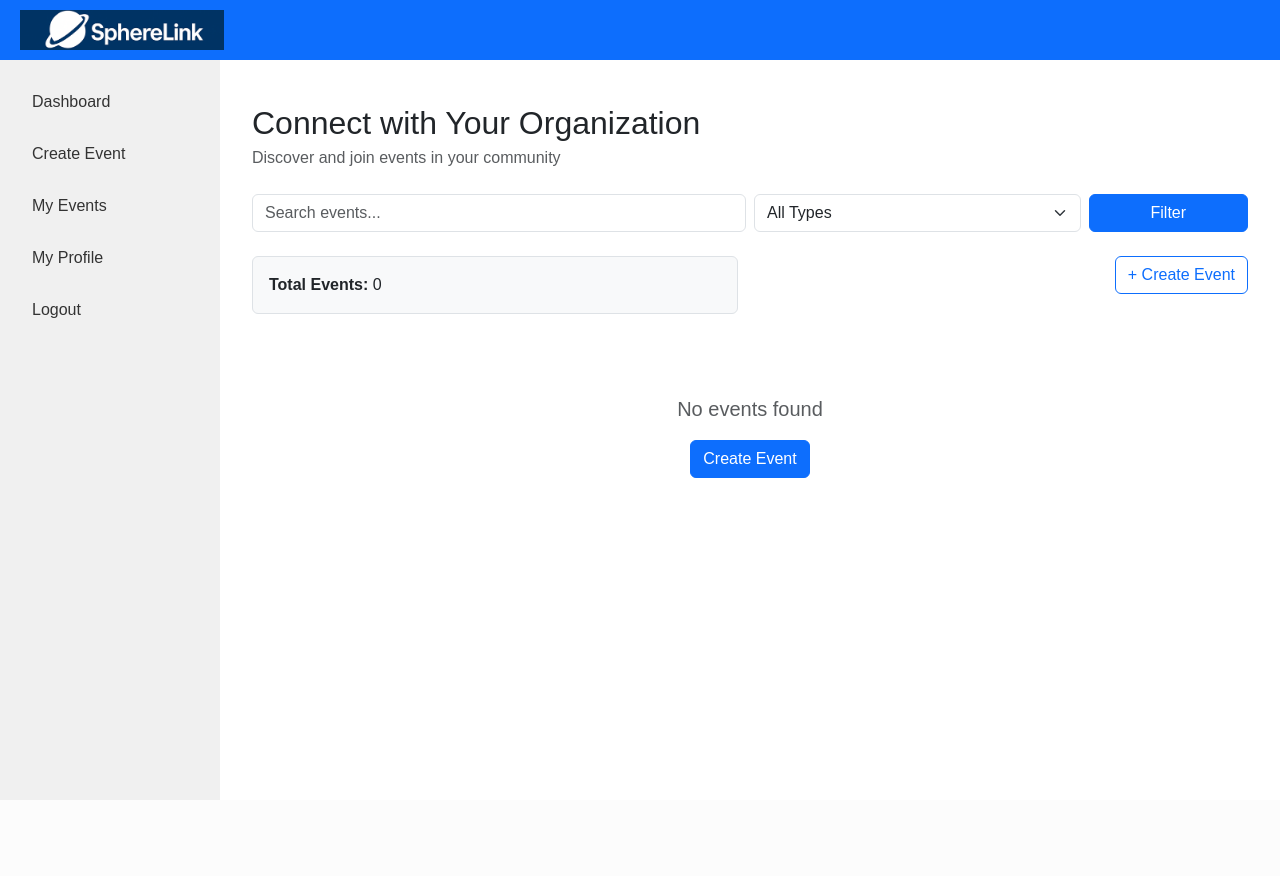
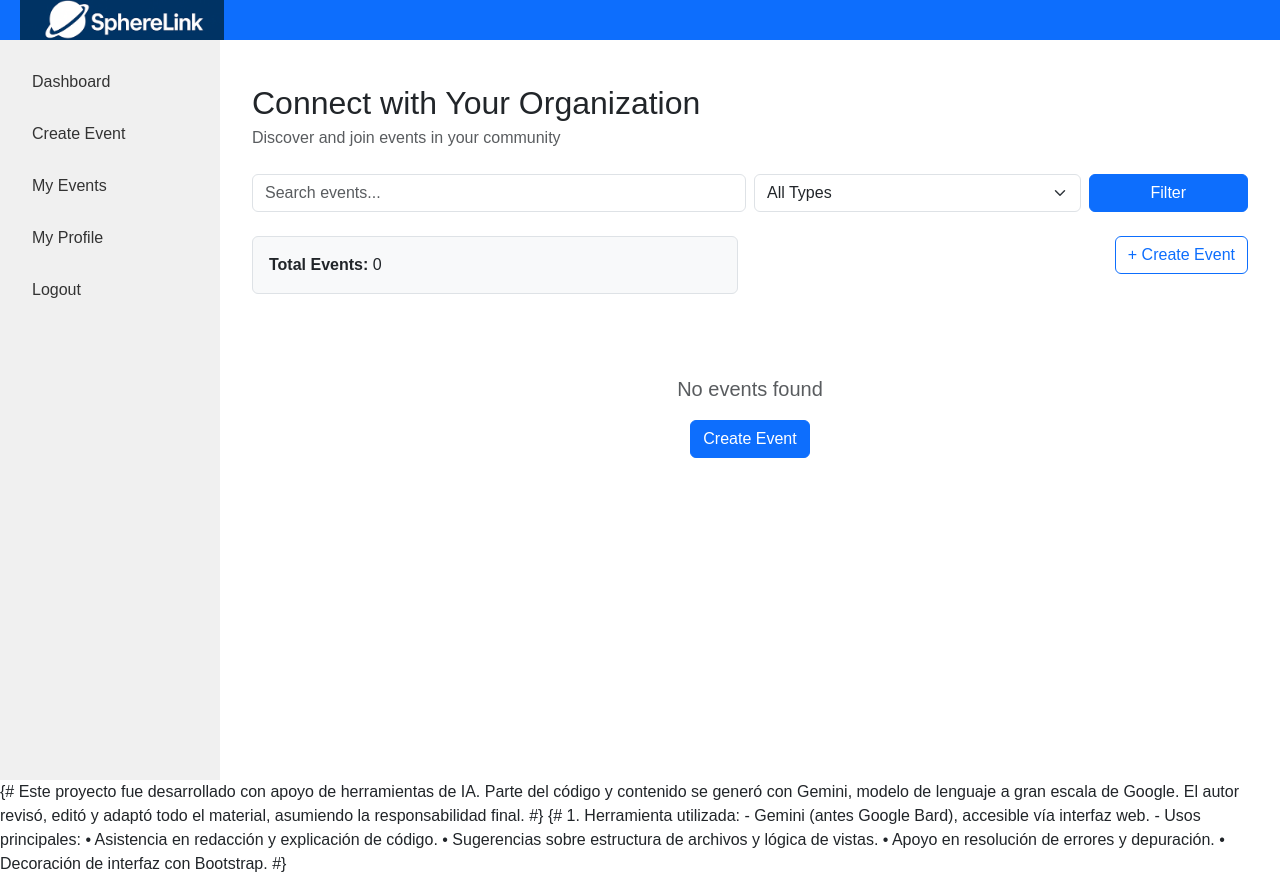
Before and after one commit to matias-martinez-moreno/SphereLink, a Django app: page /dashboard/ in a window 1280 px wide. Before the commit the page ends 478 px from the top, so only its background shows below. Run offline with Django 5.2, Linux system fonts and the light colour scheme; data that the repository does not hold is empty.

Commit message:
5 fr listos app

```diff
--- a/events/templates/events/base.html
+++ b/events/templates/events/base.html
@@ -88,3 +88,18 @@
     <script src="https://cdn.jsdelivr.net/npm/bootstrap@5.3.0/dist/js/bootstrap.bundle.min.js"></script>
 </body>
 </html>
+
+{# --- REFERENCIAS Y DECLARACIÓN DE USO DE IA --- #}
+{# --------------------------------------------------------------------------------------------- #}
+{# Este proyecto fue desarrollado con apoyo de herramientas de IA. Parte del código y contenido
+   se generó con Gemini, modelo de lenguaje a gran escala de Google.
+   El autor revisó, editó y adaptó todo el material, asumiendo la responsabilidad final. #}
+
+{# 1. Herramienta utilizada:
+      - Gemini (antes Google Bard), accesible vía interfaz web.
+      - Usos principales:
+        • Asistencia en redacción y explicación de código.
+        • Sugerencias sobre estructura de archivos y lógica de vistas.
+        • Apoyo en resolución de errores y depuración.
+        • Decoración de interfaz con Bootstrap. #}
+{# --------------------------------------------------------------------------------------------- #}
```
